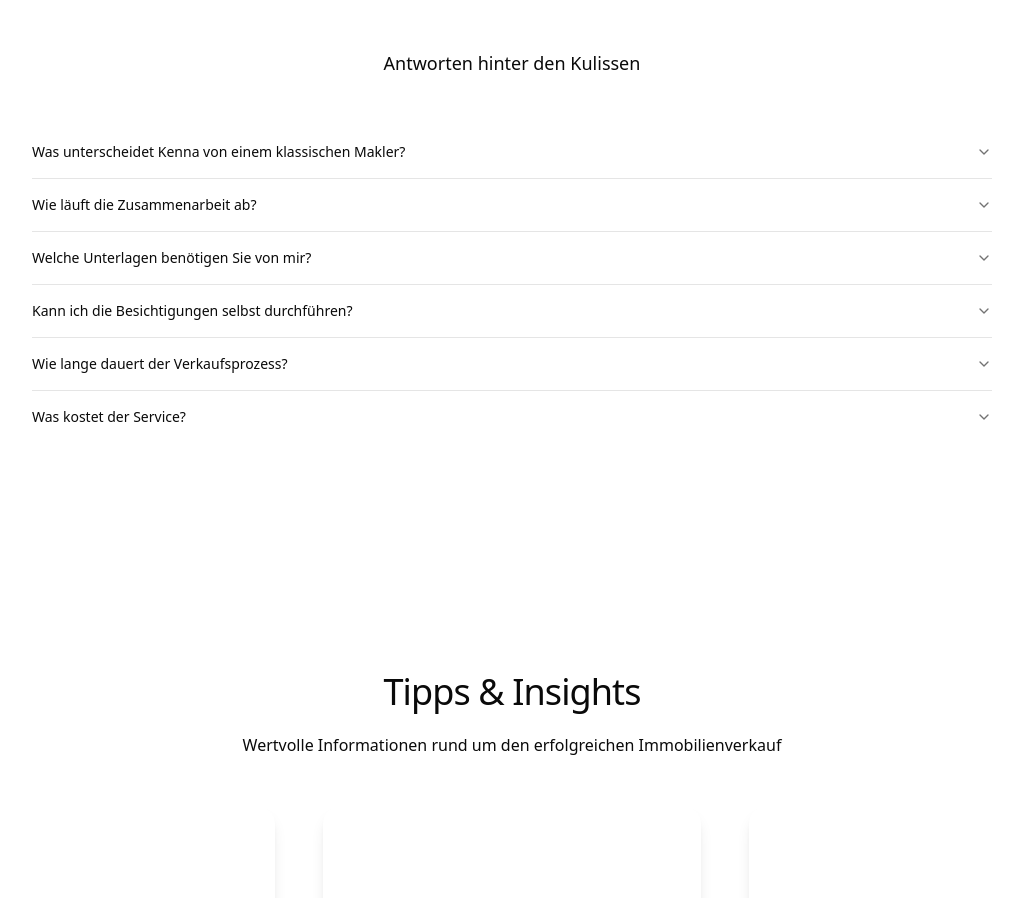
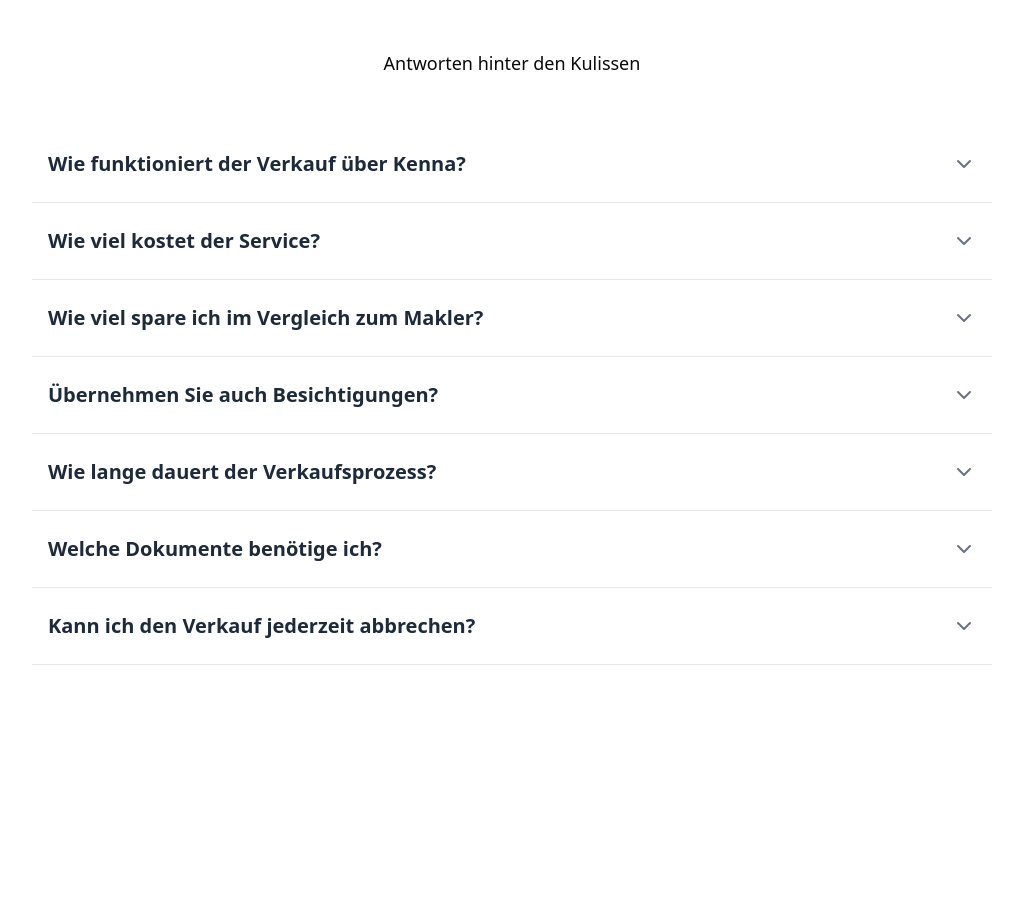
Before and after one commit to kingsleyym/kenna-website, a Next.js app: page / in a window 1280 px wide. Shown: the part 9747-10645 px from the top of the page, without its empty margins (128-1151 px from the left). Built offline with nearby package versions, Linux system fonts and the light colour scheme.

Commit message:
feat(phase7i): FAQ Accordion redesign (smooth transitions, icon rotation, active state)

```diff
--- a/components/sections/FAQAccordion.tsx
+++ b/components/sections/FAQAccordion.tsx
@@ -1,9 +1,7 @@
-import {
-  Accordion,
-  AccordionContent,
-  AccordionItem,
-  AccordionTrigger,
-} from "@/components/ui/accordion";
+"use client";
+
+import { useState } from "react";
+import { ChevronDown } from "lucide-react";
 import Container from "@/components/layout/Container";
 
 interface FAQ {
@@ -16,6 +14,12 @@
 }
 
 export default function FAQAccordion({ faqs }: FAQAccordionProps) {
+  const [openIndex, setOpenIndex] = useState<number | null>(null);
+
+  const toggleItem = (index: number) => {
+    setOpenIndex(openIndex === index ? null : index);
+  };
+
   return (
     <section className="py-16 md:py-24 bg-white">
       <Container maxWidth="md">
@@ -25,18 +29,47 @@
         <p className="text-center text-body-lg text-dark-500 mb-12">
           Antworten hinter den Kulissen
         </p>
-        <Accordion type="single" collapsible className="w-full">
+
+        <div className="w-full">
           {faqs.map((faq, index) => (
-            <AccordionItem key={index} value={`item-${index}`}>
-              <AccordionTrigger className="text-left text-body-lg font-medium text-dark-700">
-                {faq.question}
-              </AccordionTrigger>
-              <AccordionContent className="text-body text-dark-500 leading-relaxed">
-                {faq.answer}
-              </AccordionContent>
-            </AccordionItem>
+            <div
+              key={index}
+              className={`border-b border-gray-200 transition-colors duration-200 ${
+                openIndex === index ? "bg-primary-50" : "hover:bg-gray-50"
+              }`}
+            >
+              {/* Header (always visible) */}
+              <button
+                onClick={() => toggleItem(index)}
+                aria-expanded={openIndex === index}
+                className="w-full flex items-center justify-between py-6 px-4 text-left focus:outline-none focus-visible:ring-2 focus-visible:ring-primary-600 focus-visible:ring-offset-2"
+              >
+                <h3 className="text-lg md:text-xl font-semibold text-gray-800 pr-4">
+                  {faq.question}
+                </h3>
+                <ChevronDown
+                  className={`w-6 h-6 text-gray-500 transition-transform duration-300 flex-shrink-0 ${
+                    openIndex === index ? "rotate-180" : ""
+                  }`}
+                  aria-hidden="true"
+                />
+              </button>
+
+              {/* Content (conditionally visible) */}
+              <div
+                className={`overflow-hidden transition-all duration-300 ease-in-out ${
+                  openIndex === index
+                    ? "max-h-96 opacity-100"
+                    : "max-h-0 opacity-0"
+                }`}
+              >
+                <div className="px-4 pb-6 text-gray-600 leading-relaxed">
+                  {faq.answer}
+                </div>
+              </div>
+            </div>
           ))}
-        </Accordion>
+        </div>
       </Container>
     </section>
   );
--- a/lib/content/faqs.ts
+++ b/lib/content/faqs.ts
@@ -5,33 +5,38 @@
 
 export const faqs: FAQ[] = [
   {
-    question: "Was unterscheidet Kenna von einem klassischen Makler?",
+    question: "Wie funktioniert der Verkauf über Kenna?",
     answer:
-      "Kenna kombiniert professionelle Immobilienpräsentation mit modernen Technologien und transparenten Kosten. Sie behalten die Kontrolle über Besichtigungen und Verhandlungen, während wir die Vermarktung übernehmen – ohne versteckte Provisionen.",
+      "Sie listen Ihre Immobilie auf unserer Plattform, wir übernehmen Marketing, Besichtigungen und die komplette Vertragsabwicklung. Sie behalten die Kontrolle, während wir uns um alle Details kümmern.",
   },
   {
-    question: "Wie läuft die Zusammenarbeit ab?",
+    question: "Wie viel kostet der Service?",
     answer:
-      "Nach einem kostenlosen Erstgespräch analysieren wir Ihre Immobilie und erstellen eine individuelle Strategie. Dann folgen Fotografie, Exposé-Erstellung und Veröffentlichung. Sie führen die Besichtigungen durch, wir unterstützen Sie bei allen Fragen bis zum Notartermin.",
+      "Wir bieten transparente Fixpreise ab 3.999€ – keine versteckten Provisionen. Im Vergleich zu klassischen Maklern (3,57% + MwSt.) sparen Sie tausende Euro.",
   },
   {
-    question: "Welche Unterlagen benötigen Sie von mir?",
+    question: "Wie viel spare ich im Vergleich zum Makler?",
     answer:
-      "Grundriss, Energieausweis, Baupläne (falls vorhanden), aktuelle Fotos und Informationen zu Renovierungen oder Besonderheiten der Immobilie.",
+      "Bei einem Haus für 500.000€ sparen Sie ca. 17.000€ gegenüber der klassischen Maklerprovision. Je höher der Verkaufspreis, desto größer Ihre Ersparnis.",
   },
   {
-    question: "Kann ich die Besichtigungen selbst durchführen?",
+    question: "Übernehmen Sie auch Besichtigungen?",
     answer:
-      "Ja! Das ist sogar ein Vorteil. Niemand kennt Ihre Immobilie besser als Sie. Wir unterstützen Sie mit Tipps und Schulungen, damit Sie Interessenten professionell empfangen können.",
+      "Ja, wir koordinieren und begleiten alle Besichtigungstermine. Sie können selbst entscheiden, ob Sie dabei sein möchten oder ob wir die Termine vollständig übernehmen.",
   },
   {
     question: "Wie lange dauert der Verkaufsprozess?",
     answer:
-      "Das hängt von Ihrer Immobilie, dem Markt und Ihren Erwartungen ab. Im Schnitt dauert ein Verkauf 3-6 Monate. Mit professioneller Präsentation und gezieltem Marketing können wir diese Zeit oft verkürzen.",
+      "Durchschnittlich 8-12 Wochen vom Listing bis zur Vertragsunterzeichnung. Mit professionellem Marketing und gezielter Käuferansprache können wir diese Zeit oft verkürzen.",
   },
   {
-    question: "Was kostet der Service?",
+    question: "Welche Dokumente benötige ich?",
     answer:
-      "Wir bieten drei Pakete an: Kurzfilm (750€), Großes Kino (1.5k/Monat + MwSt. vom Verkaufspreis) und Blockbuster (individuell). Alle Preise sind transparent und ohne versteckte Kosten.",
+      "Grundbuchauszug, Energieausweis, Baupläne (falls vorhanden) und Grundrisse. Wir helfen Ihnen bei der Beschaffung fehlender Unterlagen.",
+  },
+  {
+    question: "Kann ich den Verkauf jederzeit abbrechen?",
+    answer:
+      "Ja, Sie haben volle Kontrolle über den Prozess. Sie können jederzeit pausieren oder abbrechen – ohne versteckte Kosten oder Verpflichtungen.",
   },
 ];
```
